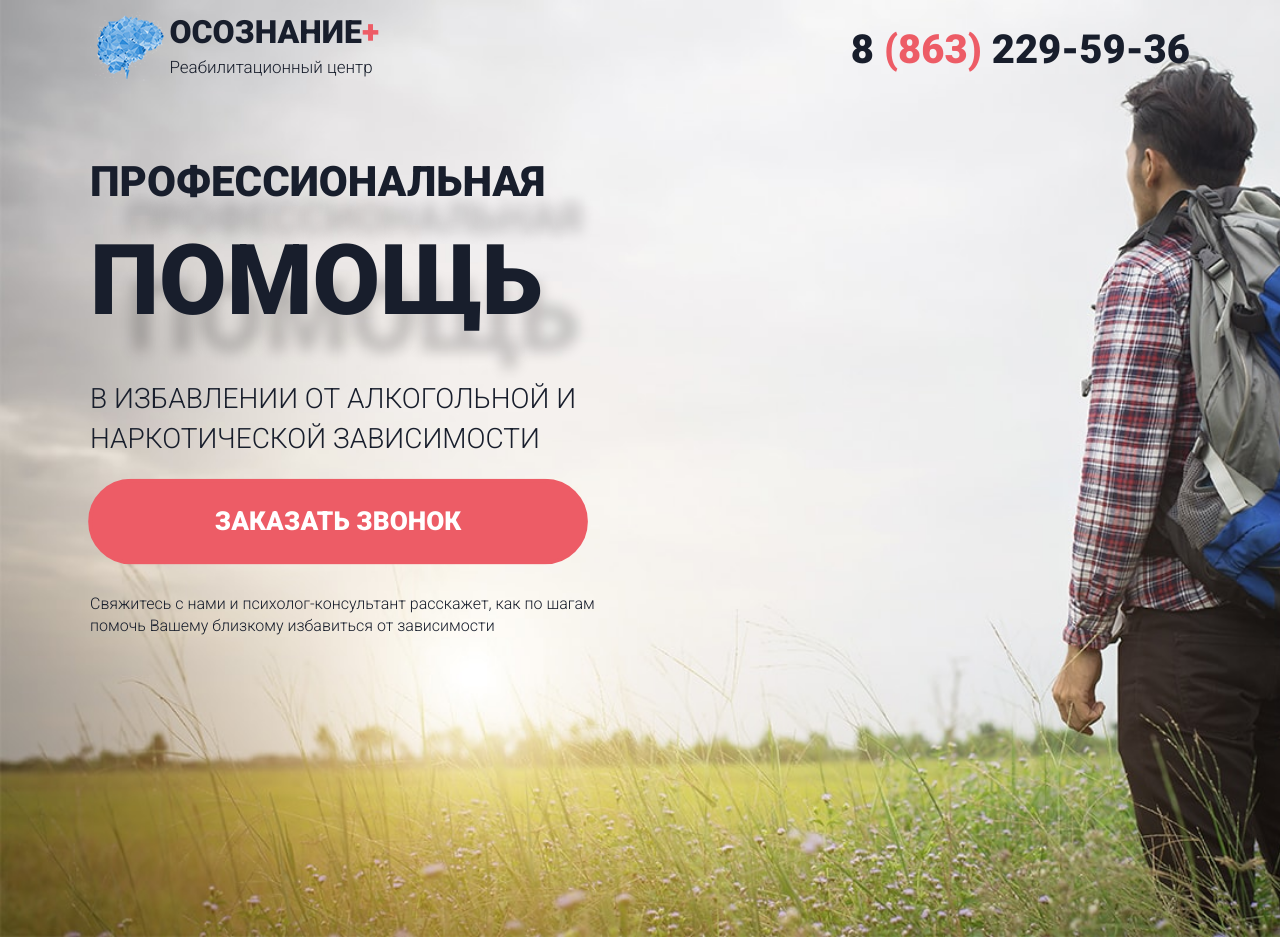
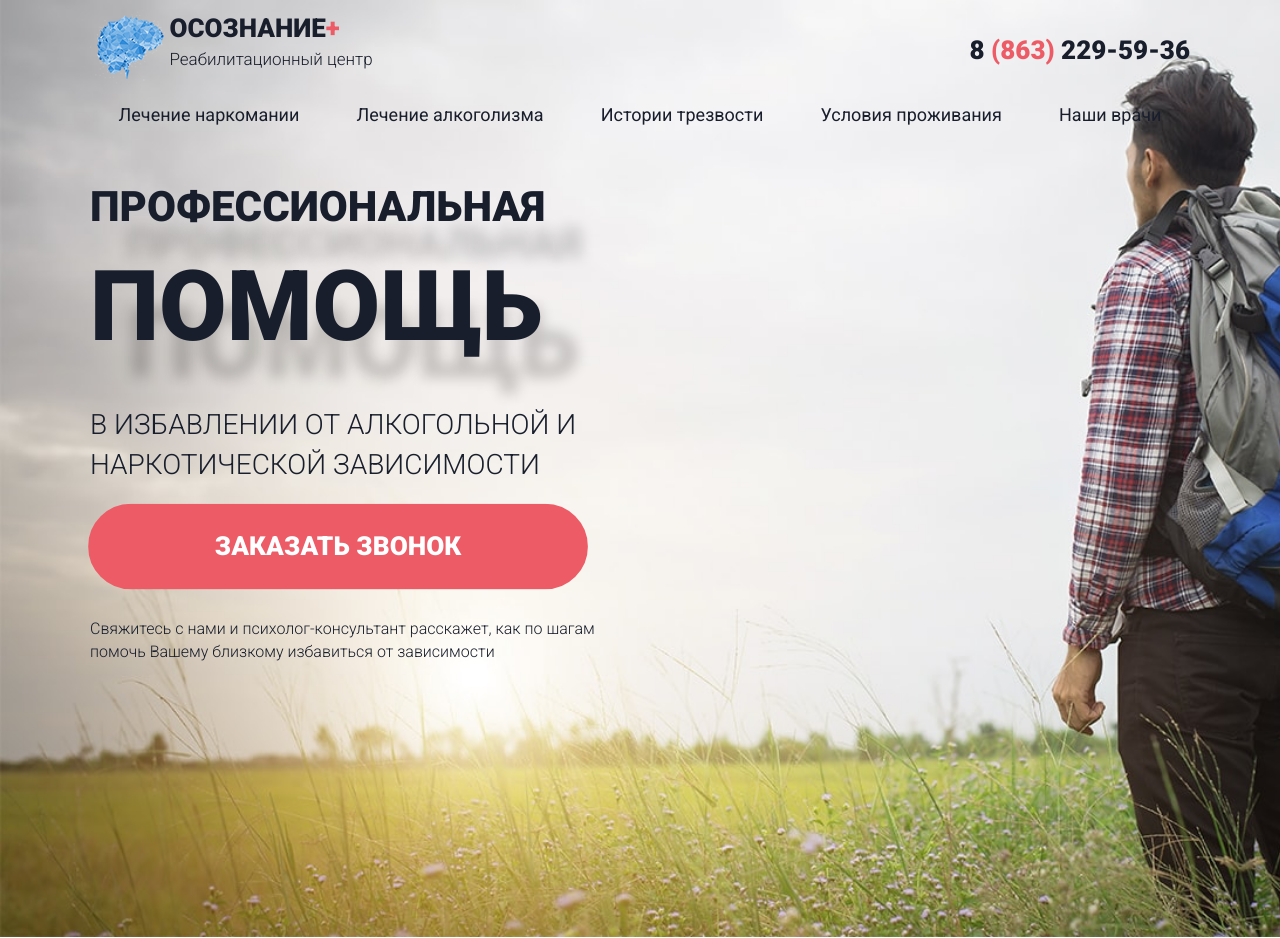
Before and after one commit to efekta/osoznanye, a PHP site: page / in a window 1280 px wide. Shown: the top 938 px of the page. Run offline with PHP 8.4, Linux system fonts and the light colour scheme; some libraries are stand-ins or nearby versions.

Commit message:
no message

```diff
--- a/css/sections/header.scss
+++ b/css/sections/header.scss
@@ -33,7 +33,7 @@
 }
 .logo-title {
 	text-transform: uppercase;
-	font-size: 32px;
+	font-size: 26px;
     font-family: roboto, sans-serif;
     font-weight: 900;
 }
@@ -47,7 +47,7 @@
     font-weight: 300;
 }
 .phone-link {
-	font-size: 40px;
+	font-size: 26px;
     font-family: roboto, sans-serif;
     font-weight: 900;
     color: #181E2C;
@@ -62,3 +62,41 @@
     	text-shadow: 3px 3px 10px rgba(0, 0, 0, 0.3);
 	}
 }
+
+.nav__list {
+    display: flex;
+    justify-content: space-around;
+    list-style-type: none;
+}
+.nav__item {
+    display: inline-block;
+    font-size: 0;
+    margin: 0 5px;
+}
+.nav__link {
+    color: #181E2C;
+    font-size: 18px;
+    font-family: 'Roboto', sans-serif;
+    &:hover {
+        color: #ED5C66;
+    }
+}
+
+// .wrap-head {
+//     .contacts {
+//         .phone-link {
+//             font-size: 20px;
+//         }
+//     }
+// }
+// .wrap-head {
+//     .logo {
+//         width: 20%;
+//         img {
+//             width: 35px;
+//         }
+//         .logo-title {
+//             font-size: 20px;
+//         }
+//     }
+// }
--- a/index.html
+++ b/index.html
@@ -34,6 +34,25 @@
 					<a href="tel:+78632295936" class="phone-link">8 <span>(863)</span> 229-59-36</a>
 				</div>
 			</div>
+			<nav class="nav">
+				<ul class="nav__list">
+					<li class="nav__item">
+						<a href="" class="nav__link">Лечение наркомании</a>
+					</li>
+					<li class="nav__item">
+						<a href="" class="nav__link">Лечение алкоголизма</a>
+					</li>
+					<li class="nav__item">
+						<a href="" class="nav__link">Истории трезвости</a>
+					</li>
+					<li class="nav__item">
+						<a href="" class="nav__link">Условия проживания</a>
+					</li>
+					<li class="nav__item">
+						<a href="" class="nav__link">Наши врачи</a>
+					</li>
+				</ul>
+			</nav>
 		</div>
 	</header>
 	<div class="content">
```
Also changed, not shown: css/main.css, 1 other file.
